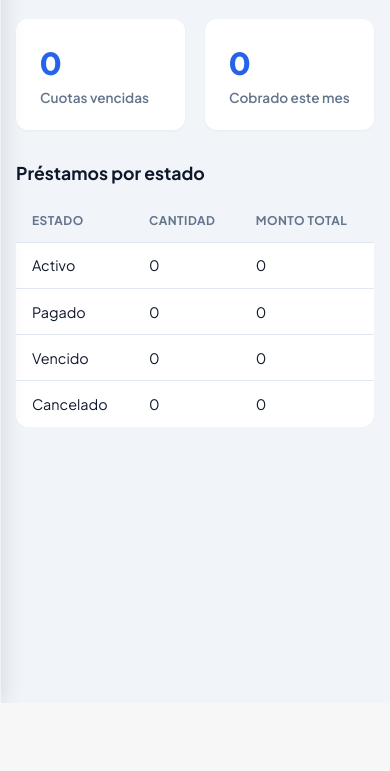
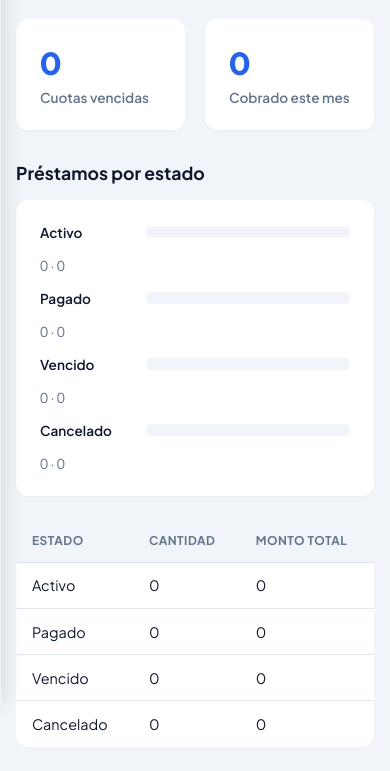
Before and after one commit to eugeniosoftware17/Sistema_Prestamos, a Django app: page /reportes/ in a window 390 px wide. Shown: the part 141-912 px from the top of the page. Before the commit the page ends 844 px from the top, so only its background shows below. Run offline with Django 5.2, Linux system fonts and the light colour scheme; the visitor is signed in with stand-in values (Sample User, id 1); data comes from the database, SQL or seed files in the repository; data that the repository does not hold is empty.

Commit message:
Recalcular cuotas al editar préstamo, gráfico en reportes y contenido de ayuda
- Editar un préstamo sin pagos regenera sus cuotas; con pagos, se avisa sin tocarlas
- Reportes: gráfico de barras por estado de préstamo con colores semánticos
- Ayuda: preguntas frecuentes reales sobre el uso del sistema

Co-Authored-By: Claude Sonnet 5 <noreply@anthropic.com>

```diff
--- a/apps/reportes/views.py
+++ b/apps/reportes/views.py
@@ -14,13 +14,16 @@ def index(request):
     for valor, etiqueta in Prestamo.Estado.choices:
         queryset = Prestamo.objects.filter(estado=valor)
         prestamos_por_estado.append({
+            'valor': valor,
             'estado': etiqueta,
             'cantidad': queryset.count(),
             'monto': queryset.aggregate(total=Sum('monto'))['total'] or 0,
         })
+    max_cantidad = max((fila['cantidad'] for fila in prestamos_por_estado), default=0) or 1
 
     context = {
         'prestamos_por_estado': prestamos_por_estado,
+        'max_cantidad': max_cantidad,
         'cuotas_vencidas': Cuota.objects.filter(
             estado=Cuota.Estado.PENDIENTE, fecha_vencimiento__lt=hoy
         ).count(),
--- a/static/css/base.css
+++ b/static/css/base.css
@@ -493,6 +499,82 @@ body {
     color: var(--danger);
 }
 
+/* Gráfico de barras (Reportes) */
+.bar-chart {
+    display: flex;
+    flex-direction: column;
+    gap: 1rem;
+    background-color: #ffffff;
+    border-radius: 12px;
+    padding: 1.5rem;
+    box-shadow: 0 1px 3px rgba(15, 23, 42, 0.04);
+}
+
+.bar-row {
+    display: flex;
+    align-items: center;
+    gap: 1rem;
+}
+
+.bar-label {
+    width: 90px;
+    flex-shrink: 0;
+    font-size: 0.85rem;
+    font-weight: 600;
+    color: var(--text-color);
+}
+
+.bar-track {
+    flex: 1;
+    height: 12px;
+    background-color: var(--background);
+    border-radius: 6px;
+    overflow: hidden;
+}
+
+.bar-fill {
+    height: 100%;
+    border-radius: 6px;
+    transition: width 0.3s ease;
+}
+
+.bar-activo {
+    background-color: var(--primary);
+}
+
+.bar-pagado {
+    background-color: #0ca30c;
+}
+
+.bar-vencido {
+    background-color: #d03b3b;
+}
+
+.bar-cancelado {
+    background-color: var(--text-muted);
+}
+
+.bar-value {
+    flex-shrink: 0;
+    min-width: 140px;
+    text-align: right;
+    font-size: 0.85rem;
+    color: var(--text-muted);
+    font-variant-numeric: tabular-nums;
+}
+
+@media (max-width: 640px) {
+    .bar-row {
+        flex-wrap: wrap;
+    }
+
+    .bar-value {
+        width: 100%;
+        text-align: left;
+        min-width: 0;
+    }
+}
+
 @media (max-width: 640px) {
     .detail-card {
         grid-template-columns: 1fr;
--- a/templates/reportes/index.html
+++ b/templates/reportes/index.html
@@ -17,7 +17,19 @@
 </div>
 
 <h2 class="section-title" style="margin-top: 2rem;">Préstamos por estado</h2>
-<div class="table-responsive">
+<div class="bar-chart">
+    {% for fila in prestamos_por_estado %}
+    <div class="bar-row">
+        <span class="bar-label">{{ fila.estado }}</span>
+        <div class="bar-track">
+            <div class="bar-fill bar-{{ fila.valor }}" style="width: {% widthratio fila.cantidad max_cantidad 100 %}%;"></div>
+        </div>
+        <span class="bar-value">{{ fila.cantidad }} &middot; {{ fila.monto }}</span>
+    </div>
+    {% endfor %}
+</div>
+
+<div class="table-responsive" style="margin-top: 1.5rem;">
 <table class="data-table">
     <thead>
         <tr>
```
Also changed, not shown: other parts of static/css/base.css (+38 -0 lines), apps/prestamos/tests.py (+26 -0 lines), apps/prestamos/views.py (+13 -2 lines), templates/core/ayuda.html (+32 -1 lines).
